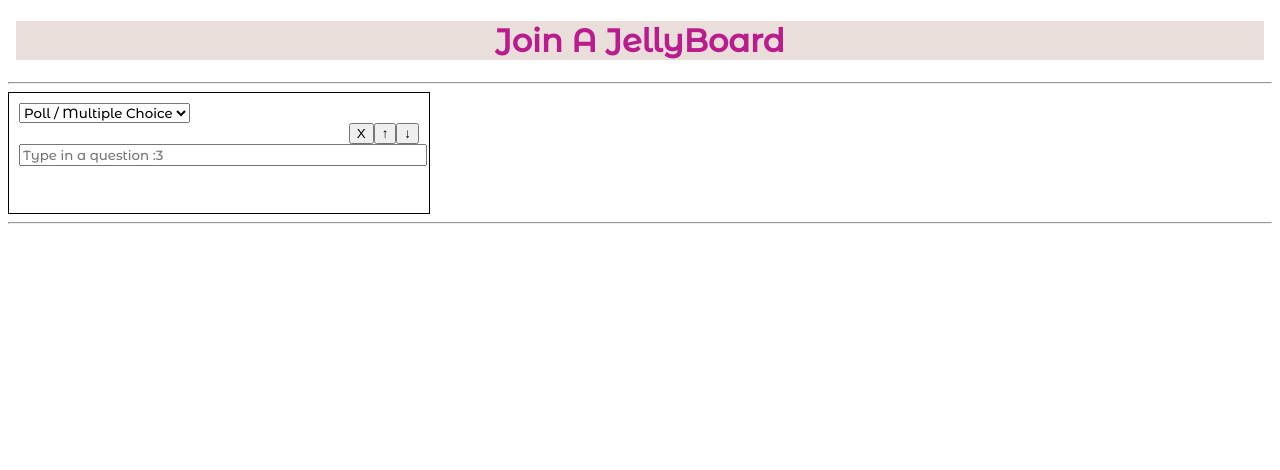
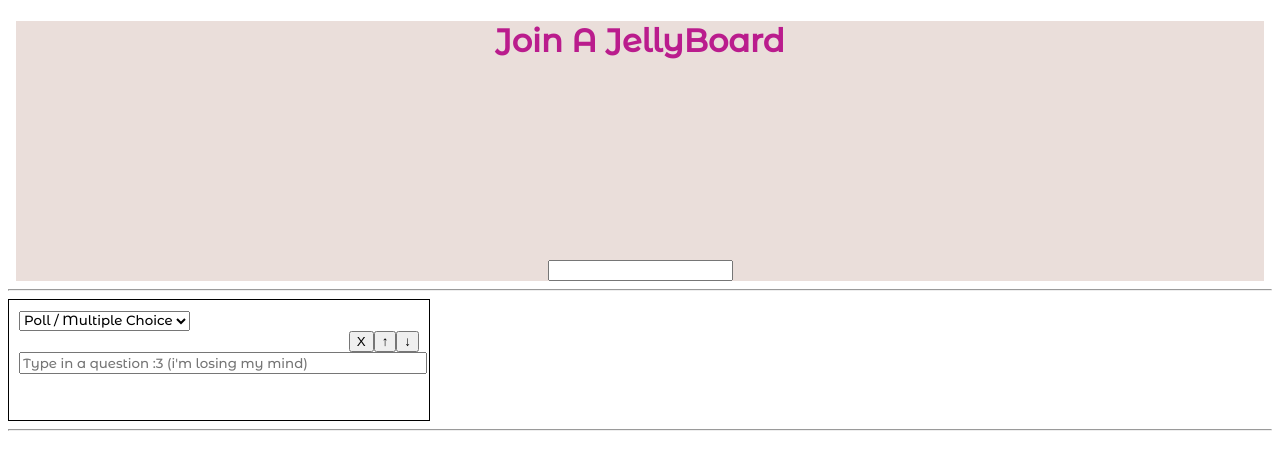
Before and after one commit to Daviad0/jellyboard, a Vue app: page / in a window 1280 px wide. Shown: the top 470 px of the page. Built offline with nearby package versions, Linux system fonts and the light colour scheme.

Commit message:
update yaml file

```diff
--- a/cloud_build.yaml
+++ b/cloud_build.yaml
@@ -1,10 +1,9 @@
 //cloud-build.yaml
 steps:
-#Create .env file from Google Cloud Build substitution variables
-- name: node
+  name: node
   entrypoint: npm
   args: ["run"]
 #The .env file is prepared and ready to deploy to Google App Engine
-- name: "jellyboard.tech"
+  name: "jellyboard.tech"
   args: ["app", "deploy"]
 timeout: "1600s"
--- a/src/assets/main.css
+++ b/src/assets/main.css
@@ -12,6 +12,10 @@
 
 .join {
   text-align: center;
+}
+
+.join h1 {
+  margin-bottom: 200px;
 }
 
 
@@ -48,4 +52,5 @@
 #buttons {
   align-self: flex-end;
   width: auto;
+  font-family: inherit;
 }
--- a/src/components/CreatorItem.vue
+++ b/src/components/CreatorItem.vue
@@ -13,7 +13,7 @@
             <button type="button">↓</button>
         </section>
         <section id="question_field">
-            <input placeholder="Type in a question :3" type="text"><br>
+            <input placeholder="Type in a question :3 (i'm losing my mind)" type="text"><br>
         </section>
 
     </div>
--- a/src/components/PlayerJoin.vue
+++ b/src/components/PlayerJoin.vue
@@ -9,6 +9,7 @@
         <div class = "playerJoin">
             <div class = "join">
                 <h1>Join A JellyBoard</h1>
+                <input>
             </div>
         </div>
     </body>
```
